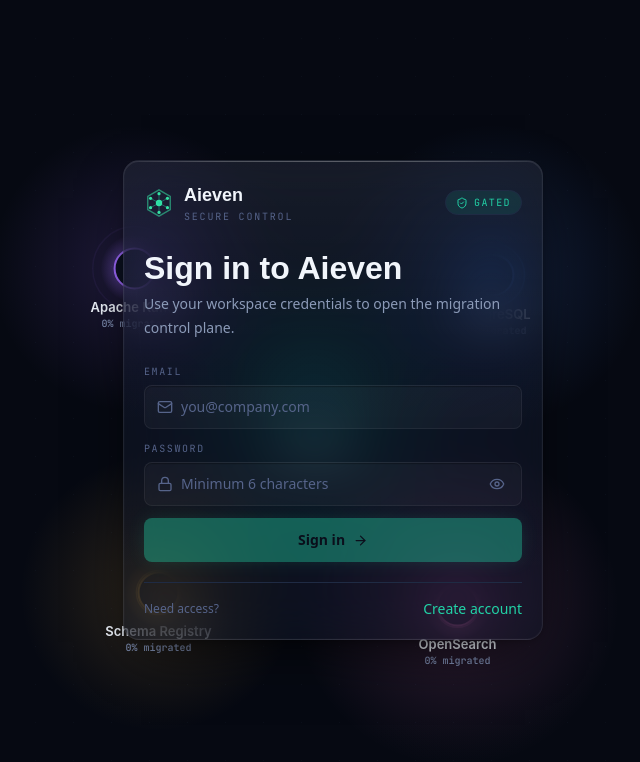
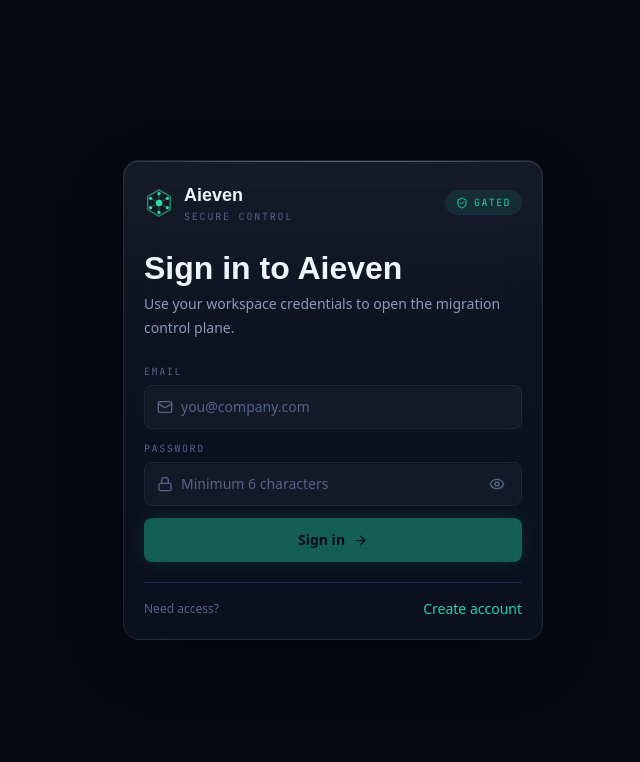
Before and after one commit to annihilatedself/CodeFactory, a React (Vite) app in the folder aieven/: page / in a window 1280 px wide. Shown: the top 762 px of the page, without its empty margins (307-947 px from the left). Built offline with nearby package versions, Linux system fonts and the light colour scheme; a web font is replaced by a local one.

Commit message:
Restore solid auth background

```diff
--- a/aieven/src/components/auth/AuthPage.tsx
+++ b/aieven/src/components/auth/AuthPage.tsx
@@ -62,6 +62,7 @@
 
   return (
     <div className="pointer-events-auto absolute inset-0 z-20 flex items-center justify-center px-4 py-8">
+      <div className="absolute inset-0 bg-void" />
       <main className="glass glass-sheen relative w-[min(100%,420px)] rounded-2xl p-5 shadow-2xl">
         <div className="mb-7 flex items-center justify-between">
           <div className="flex items-center gap-2.5">
```
